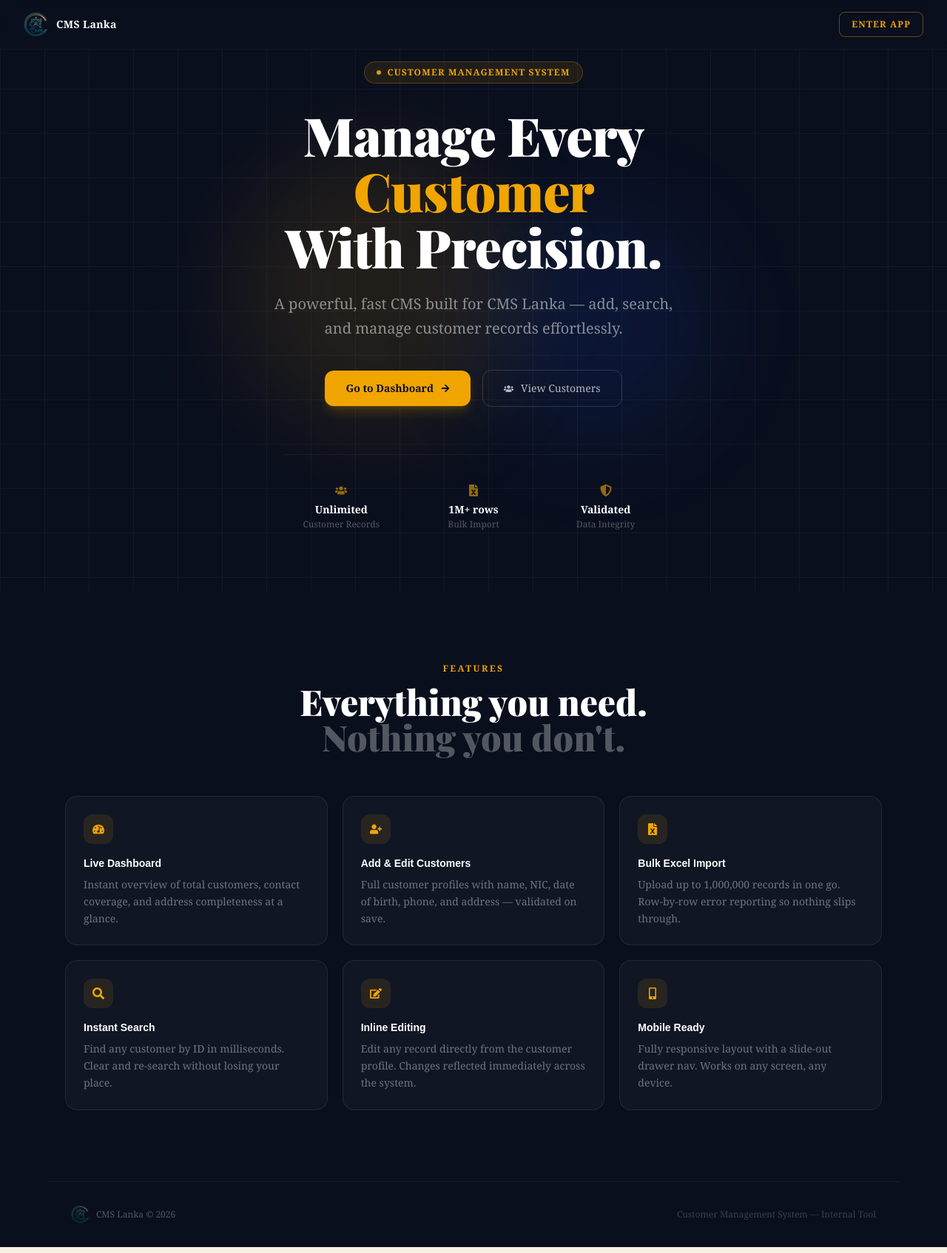
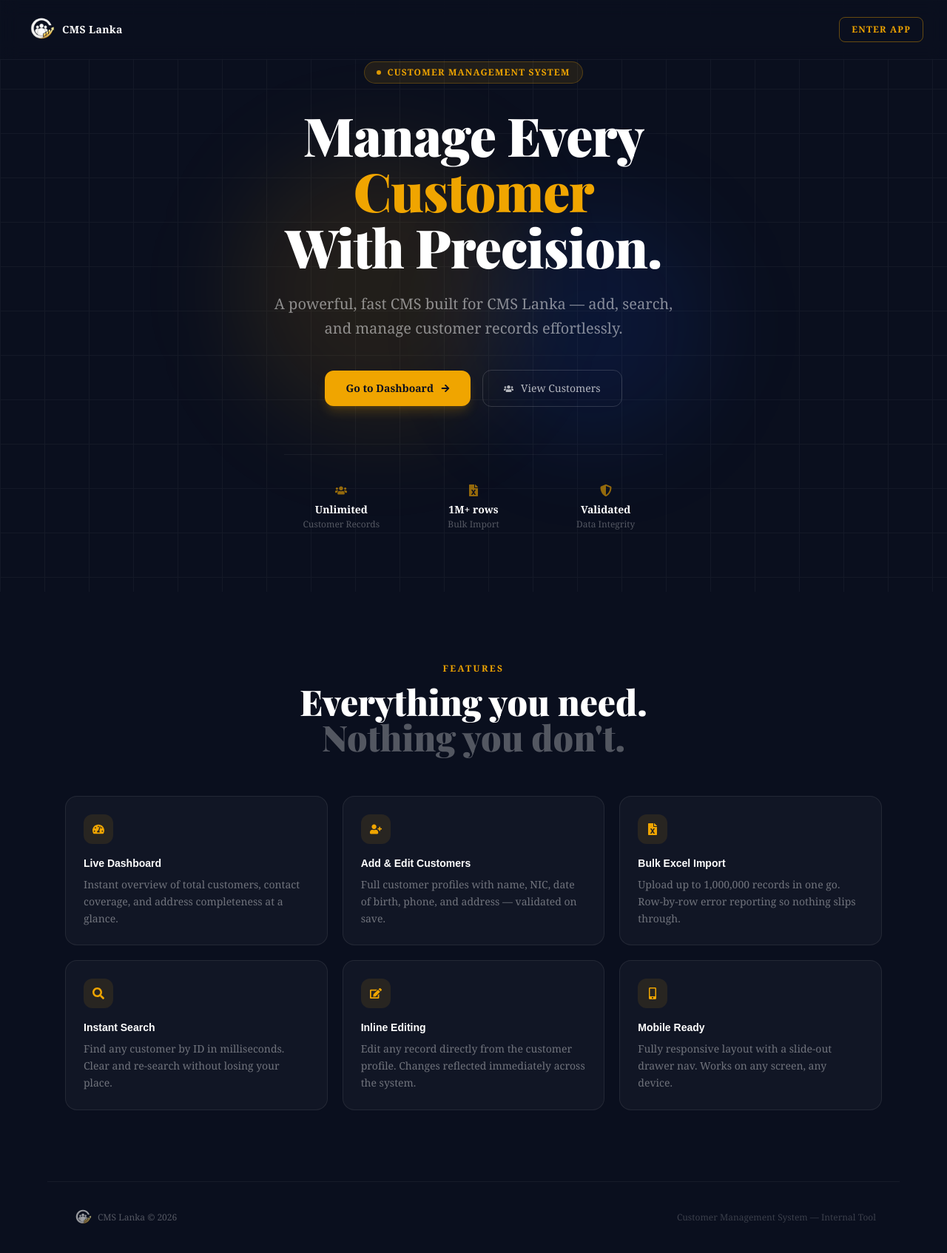
Before and after one commit to themiya-kaluarachchi/Customer-management-system, a React (Vite) app in the folder front-end/: page / in a window 1280 px wide. Shown: the whole page at 74% size. Built offline with nearby package versions, Linux system fonts and the light colour scheme.

Commit message:
feat: update logo size and spacing in landing components for improved UI consistency

```diff
--- a/front-end/src/App.jsx
+++ b/front-end/src/App.jsx
@@ -37,7 +37,7 @@ function App() {
 
       <BrowserRouter>
         <Routes>
-          <Route path="/"       element={<LandingPage />} />
+          <Route path="/" element={<LandingPage />} />
           <Route  element={<Layout />}>
             <Route path="dashboard"  element={<Dashboard />} />
             <Route path="customers" element={<CustomerList />} />
--- a/front-end/src/components/landing/LandingFooter.jsx
+++ b/front-end/src/components/landing/LandingFooter.jsx
@@ -3,8 +3,8 @@ import logo from "../../../public/logo.png";
 export default function LandingFooter() {
   return (
     <footer className="border-t border-white/5 px-8 py-8 flex flex-col sm:flex-row items-center justify-between gap-4 max-w-6xl mx-auto">
-      <div className="flex items-center gap-2.5">
-        <img src={logo} alt="CMS Lanka" className="w-6 h-6 rounded-md object-cover opacity-60" />
+      <div className="flex items-center gap-1">
+        <img src={logo} alt="CMS Lanka" className="w-8 h-8 rounded-md object-cover opacity-60" />
         <span className="text-white/30 text-xs">CMS Lanka © 2026</span>
       </div>
       <p className="text-white/20 text-xs">Customer Management System — Internal Tool</p>
--- a/front-end/src/components/landing/LandingNav.jsx
+++ b/front-end/src/components/landing/LandingNav.jsx
@@ -4,8 +4,8 @@ import logo from "../../../public/logo.png";
 export default function LandingNav() {
   return (
     <nav className="fixed top-0 left-0 right-0 z-50 flex items-center justify-between px-8 py-4 border-b border-white/5 bg-[#0a0f1e]/80 backdrop-blur-md">
-      <div className="flex items-center gap-3">
-        <img src={logo} alt="CMS Lanka" className="w-8 h-8 rounded-lg object-cover" />
+      <div className="flex items-center gap-1">
+        <img src={logo} alt="CMS Lanka" className="w-12 h-12 rounded-lg object-cover" />
         <span className="text-white font-bold text-sm tracking-wide">CMS Lanka</span>
       </div>
       <Link
--- a/front-end/src/components/layout/SidebarContent.jsx
+++ b/front-end/src/components/layout/SidebarContent.jsx
@@ -15,11 +15,11 @@ export default function SidebarContent({ onClose }) {
     <div className="flex flex-col h-full">
       {/* Logo */}
       <div className="flex items-center justify-between px-4 py-5 border-b border-white/10">
-        <Link to="/" onClick={onClose} className="flex items-center gap-3">
+        <Link to="/" onClick={onClose} className="flex items-center gap-1">
           <img
             src={logo}
             alt="CMS"
-            className="w-10 h-10 rounded-xl object-cover"
+            className="w-15 h-15 rounded-xl object-cover"
           />
           <div>
             <span className="text-white font-display font-bold text-base leading-tight block">
```
Also changed, not shown: front-end/public/logo.png.
